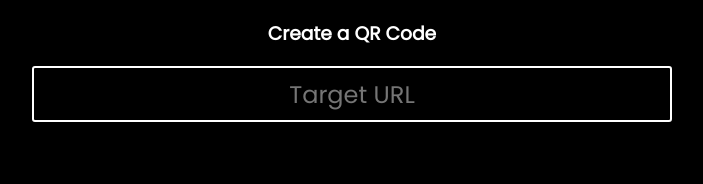
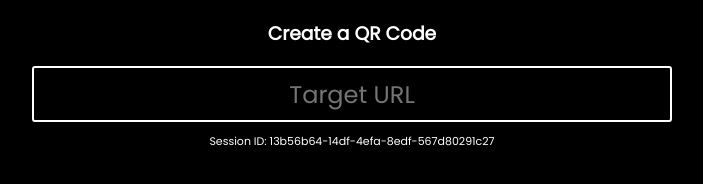
Before and after one commit to preston-k/Link-Tracker, a plain HTML site: page qr.html in a window 1280 px wide. Shown: the whole page, without its empty margins (288-991 px from the left). Drawn offline with Linux system fonts and the light colour scheme.

Commit message:
Bug Fixes

```diff
--- a/qr.html
+++ b/qr.html
@@ -17,6 +17,7 @@
     <input type='url' id='target' placeholder='Target URL'></input>
     <div id="error"></div>
   </form>
+  <p id='seshidhtml'></p>
   <div id='qrdiv'></div>
   <!-- EOC -- DO NOT EDIT -->
   <script src="qr.js"></script>
--- a/qr.js
+++ b/qr.js
@@ -14,6 +14,10 @@ let database = firebase.database();
 function init() {
 
 }
+let startId = self.crypto.randomUUID()
+console.log('sesid='+startId)
+document.getElementById('seshidhtml').innerHTML = 'Session ID: ' + startId
+
 document.getElementById('target').addEventListener('input', function() {
   var urlPattern = /^(https?:\/\/)?[a-z0-9]+([\-\.]{1}[a-z0-9]+)*\.[a-z]{2,5}(:[0-9]{1,5})?(\/.*)?$/i;
   var errorMsg = document.getElementById('error');
@@ -28,8 +32,14 @@ document.getElementById('target').addEventListener('input', function() {
 
 let urlInput = document.querySelector('#target');
 
+let urlPattern = /^(https?:\/\/)?([\da-z\.-]+)\.([a-z\.]{2,6})([\/\w \.-]*)*\/?$/
 urlInput.addEventListener("input", () => {
-  generateQR()
+  if (urlPattern.test(urlInput)) {
+    console.log('QR CODE')
+    generateQR()
+  } else {
+    console.log('NO QR CODE MADE')
+  }
 });
 
 function generateQR() {
--- a/style.css
+++ b/style.css
@@ -30,3 +30,6 @@ p {
   margin-top: 3px;
   color: red;
 }
+#seshidhtml {
+  font-size: 11px;
+}
```
Also changed, not shown: 1 other file.
